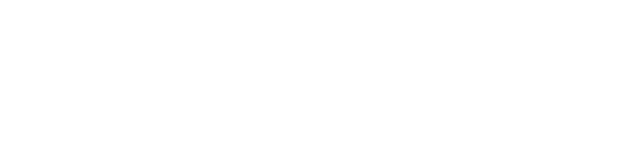
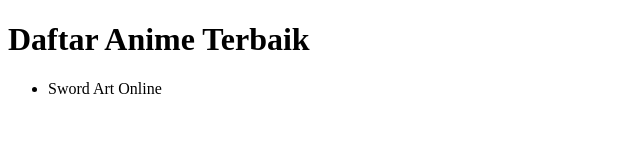
Before and after one commit to yusufbagussh/Study-Club, a plain HTML site: page index.html in a window 1280 px wide. Shown: the whole page, without its empty margins (0-640 px from the left). Drawn offline with Linux system fonts and the light colour scheme.

Commit message:
Menambahkan daftar anime

```diff
--- a/index.html
+++ b/index.html
@@ -3,9 +3,12 @@
 <head>
 	<meta charset="UTF-8">
 	<meta name="viewport" content="width=device-width, initial-scale=1.0">
-	<title>Document</title>
+	<title>Study Club </title>
 </head>
 <body>
-
+	<h1>Daftar Anime Terbaik</h1>
+	<ul>
+		<li>Sword Art Online</li>
+	</ul>
 </body>
 </html>
```
